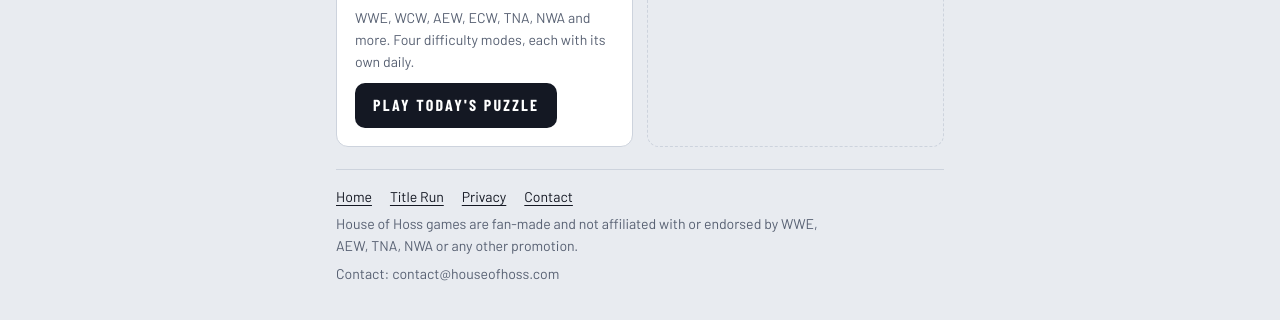
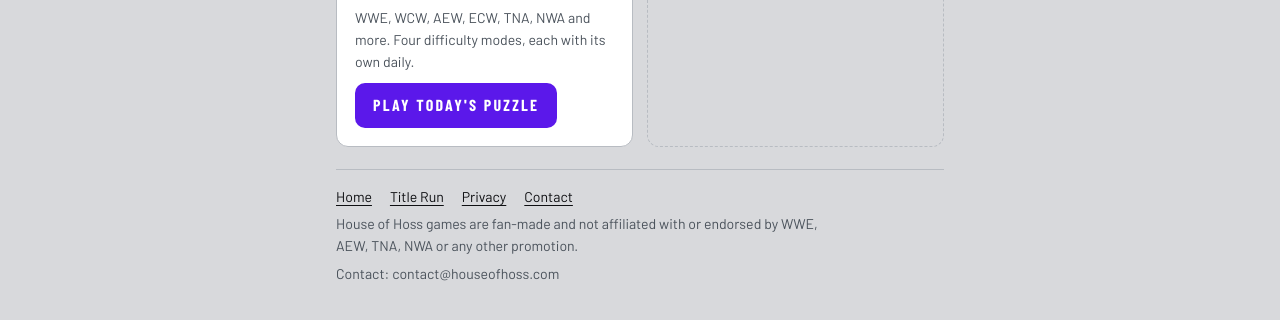
Before and after one commit to MegaPete00/megapete00.github.io, a plain HTML site: page index.html in a window 1280 px wide. Shown: the part 512-832 px from the top of the page. Drawn offline with nearby package versions, Linux system fonts and the light colour scheme.

Commit message:
Add files via upload

```diff
--- a/index.html
+++ b/index.html
@@ -17,22 +17,23 @@
 <style>
 /* Layout: one reading column under a black bar strung with ring ropes, same system as the games. */
 :root{
-  --canvas:#E8EBF0; --panel:#FFFFFF; --ink:#141823; --muted:#576072; --line:#CDD3DD; --well:#DFE3EA;
-  --bar:#141823; --bar-ink:#F2F4F8; --bar-muted:#98A1B3;
-  --rope-r:#C8232F; --rope-w:#F2F4F8; --rope-b:#2147A8; --gold:#CE9C35; --gold-ink:#2A1B03; --focus:#2147A8;
+  --canvas:#D8D9DC; --panel:#FFFFFF; --ink:#0E0F12; --muted:#4A525B; --line:#B8BCC2; --well:#CACDD2;
+  --bar:#2F353C; --bar-ink:#FFFFFF; --bar-muted:#AEB4BB;
+  --rope-r:#5B18EA; --rope-w:#FFFFFF; --rope-b:#0E0F12; --gold:#5B18EA; --gold-ink:#FFFFFF; --focus:#5B18EA;
   --f-display:"Big Shoulders Display","Arial Narrow",Impact,sans-serif;
   --f-body:"Barlow","Helvetica Neue",Arial,sans-serif;
   --f-label:"Barlow Condensed","Arial Narrow",sans-serif;
   color-scheme:light;
 }
 @media (prefers-color-scheme: dark){ :root:not([data-theme="light"]){
-  --canvas:#0D111A; --panel:#151B27; --ink:#E7EAF0; --muted:#8C95A7; --line:#262E3F; --well:#1E2534;
-  --bar:#05070C; --bar-ink:#E7EAF0; --bar-muted:#7C8597;
-  --rope-r:#D9414B; --rope-w:#D3D8E2; --rope-b:#4A72D6; --gold:#E2BC5C; --gold-ink:#231604; --focus:#7B9BF2; color-scheme:dark } }
+  --canvas:#16181B; --panel:#212429; --ink:#EEEFF1; --muted:#9BA2AA; --line:#33383F; --well:#2A2E34;
+  --bar:#0B0C0E; --bar-ink:#FFFFFF; --bar-muted:#8D949C;
+  --rope-r:#8F5CFF; --rope-w:#E6E7EA; --rope-b:#5A616A; --gold:#8F5CFF; --gold-ink:#0E0F12; --focus:#A57DFF; color-scheme:dark }
+ }
 :root[data-theme="dark"]{
-  --canvas:#0D111A; --panel:#151B27; --ink:#E7EAF0; --muted:#8C95A7; --line:#262E3F; --well:#1E2534;
-  --bar:#05070C; --bar-ink:#E7EAF0; --bar-muted:#7C8597;
-  --rope-r:#D9414B; --rope-w:#D3D8E2; --rope-b:#4A72D6; --gold:#E2BC5C; --gold-ink:#231604; --focus:#7B9BF2; color-scheme:dark }
+  --canvas:#16181B; --panel:#212429; --ink:#EEEFF1; --muted:#9BA2AA; --line:#33383F; --well:#2A2E34;
+  --bar:#0B0C0E; --bar-ink:#FFFFFF; --bar-muted:#8D949C;
+  --rope-r:#8F5CFF; --rope-w:#E6E7EA; --rope-b:#5A616A; --gold:#8F5CFF; --gold-ink:#0E0F12; --focus:#A57DFF; color-scheme:dark }
 *,*::before,*::after{box-sizing:border-box}
 html{padding-top:env(safe-area-inset-top,0px);padding-bottom:env(safe-area-inset-bottom,0px)}
 body{margin:0;background:var(--canvas);color:var(--ink);font:16px/1.55 var(--f-body);-webkit-font-smoothing:antialiased}
@@ -60,7 +61,7 @@ p,li{max-width:65ch} p{margin:0} ul,ol{margin:0;padding-left:1.2rem;display:grid
 .game h3{margin:0;font-family:var(--f-display);font-weight:900;font-size:2rem;line-height:.95;text-transform:uppercase}
 .game .tag{justify-self:start;font-family:var(--f-label);font-weight:700;font-size:.74rem;letter-spacing:.16em;text-transform:uppercase;padding:3px 9px;border-radius:999px;background:var(--gold);color:var(--gold-ink)}
 .game.soon{background:transparent;border-style:dashed} .game.soon h3{color:var(--muted)}
-.play{justify-self:start;display:inline-block;padding:10px 18px;border-radius:10px;background:var(--ink);color:var(--panel);text-decoration:none;font-family:var(--f-label);font-weight:700;letter-spacing:.14em;text-transform:uppercase}
+.play{justify-self:start;display:inline-block;padding:10px 18px;border-radius:10px;background:var(--gold);color:var(--gold-ink);text-decoration:none;font-family:var(--f-label);font-weight:700;letter-spacing:.14em;text-transform:uppercase}
 .chips{display:flex;flex-wrap:wrap;gap:8px;list-style:none;padding:0}
 .chips li{display:flex;align-items:center;gap:7px;font-size:.95rem}
 .sq{display:inline-block;width:14px;height:14px;border-radius:3px} .hit{background:#1B7F46} .near{background:#B88412} .miss{background:#C8232F}
```
Also changed, not shown: privacy.html (+11 -10 lines).
